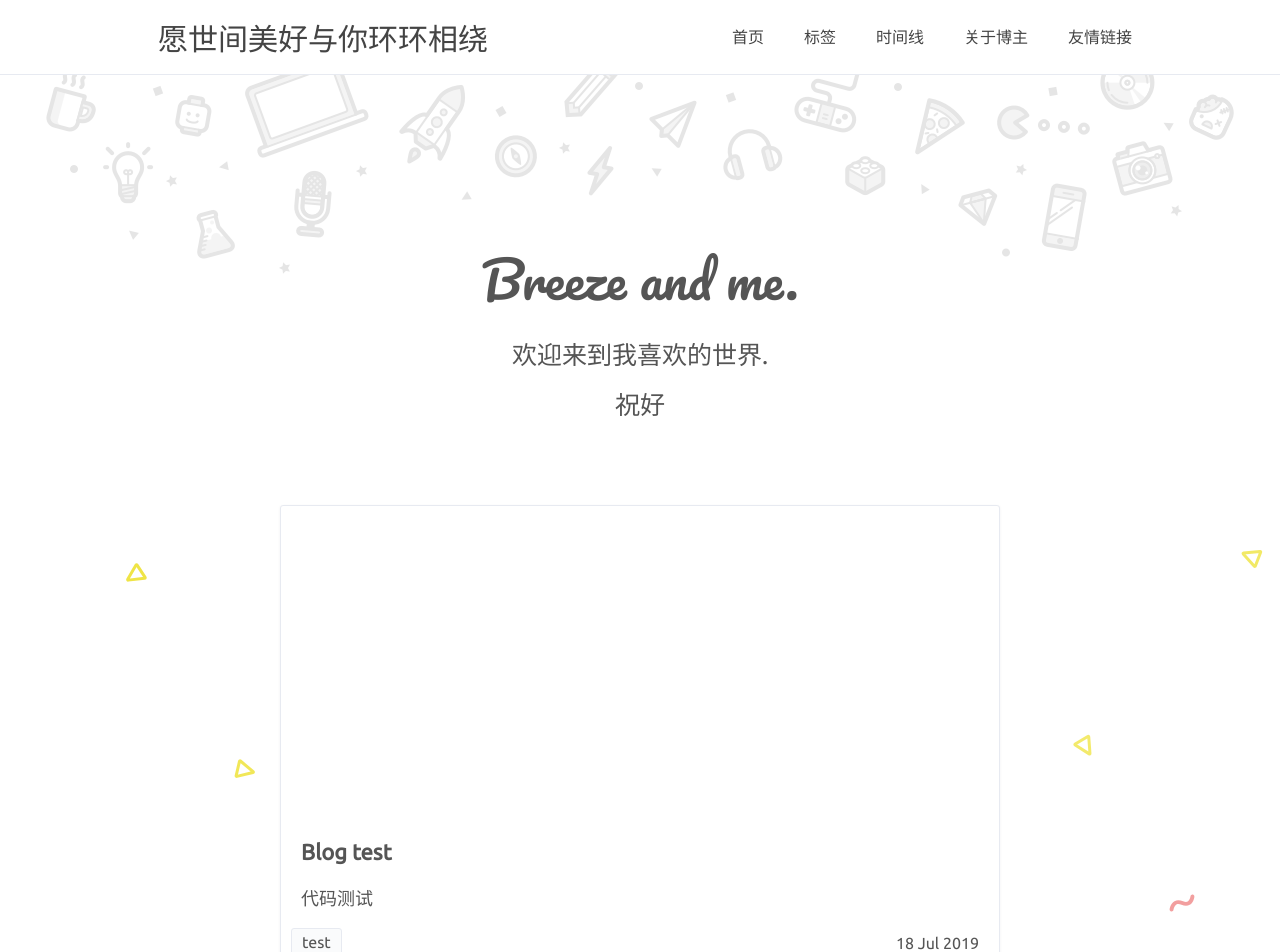
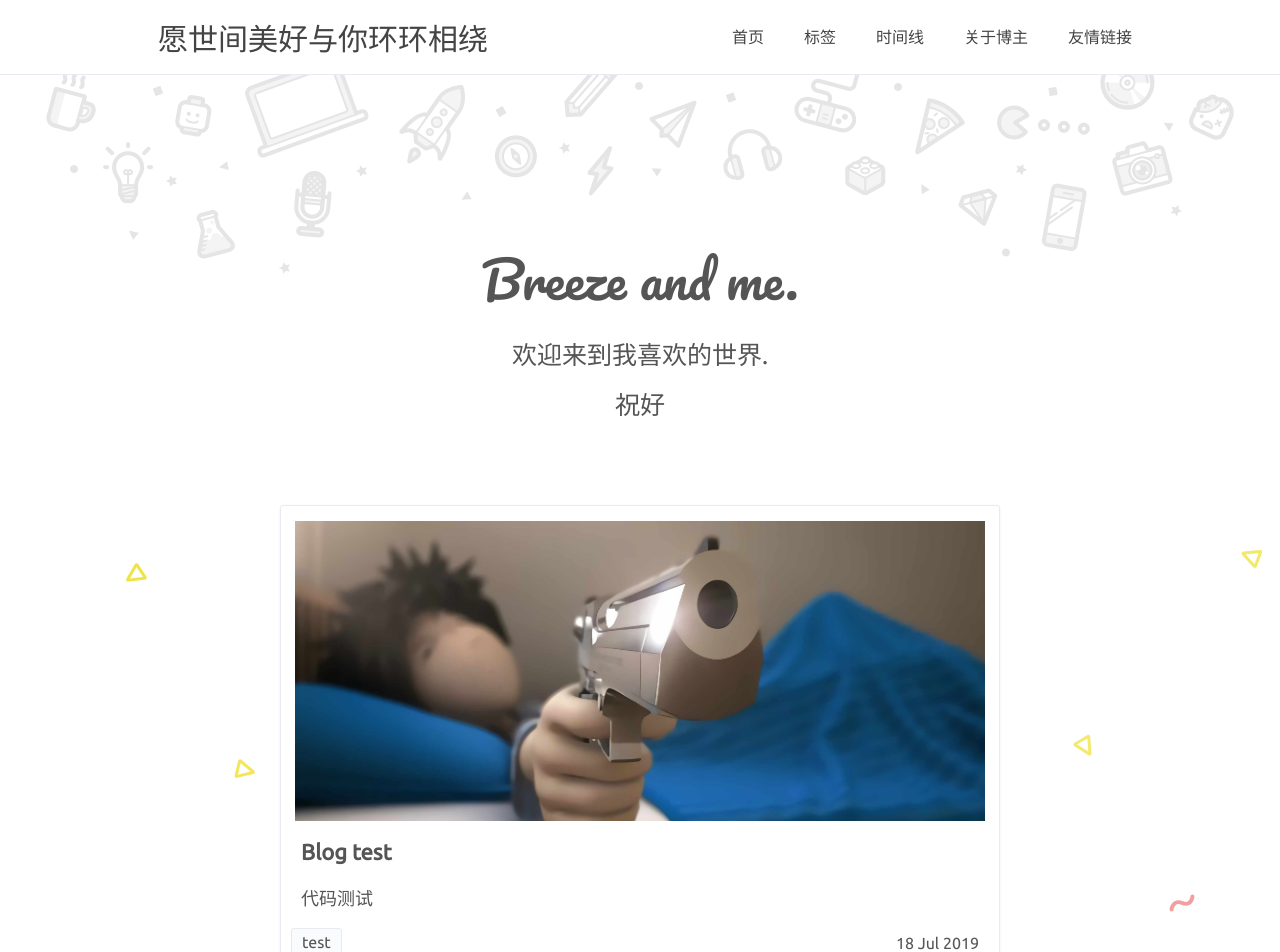
Before and after one commit to systemime/systemime.github.io, a Jekyll site: the page built from index.html, in a window 1280 px wide. Shown: the top 952 px of the page. Built offline with Jekyll 4.4.1, drawn with Linux system fonts in a browser that asks for light colours.

Commit message:
修复首页图片

```diff
--- a/_posts/2018-05-03-test.markdown
+++ b/_posts/2018-05-03-test.markdown
@@ -4,7 +4,7 @@ title: 'Blog test'
 date: 2019-07-18
 author: Jekyll
 color: rgb(255,90,90)
-cover: 'https://systemime.github.io/img/123.jpg'
+cover: '../assets/123.jpg'
 tags: test
 ---
 ## 代码测试
```
Also changed, not shown: _posts/2019-10-05-nihao.md (+1 -1 lines), assets/123.jpg (added).
